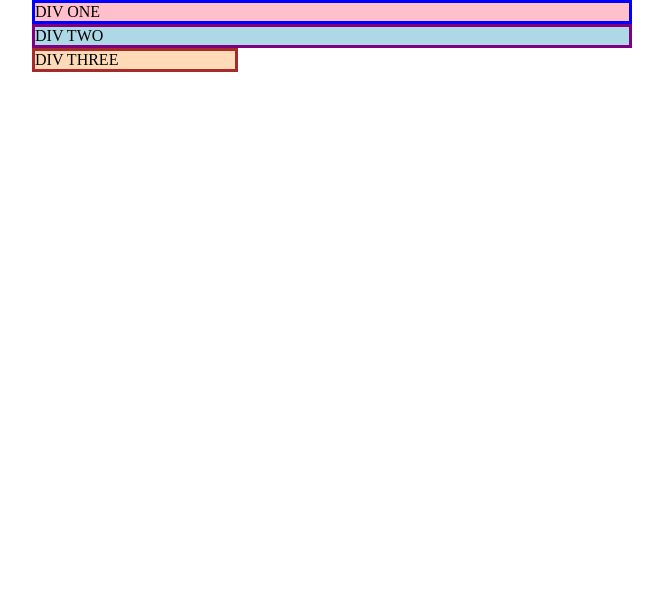
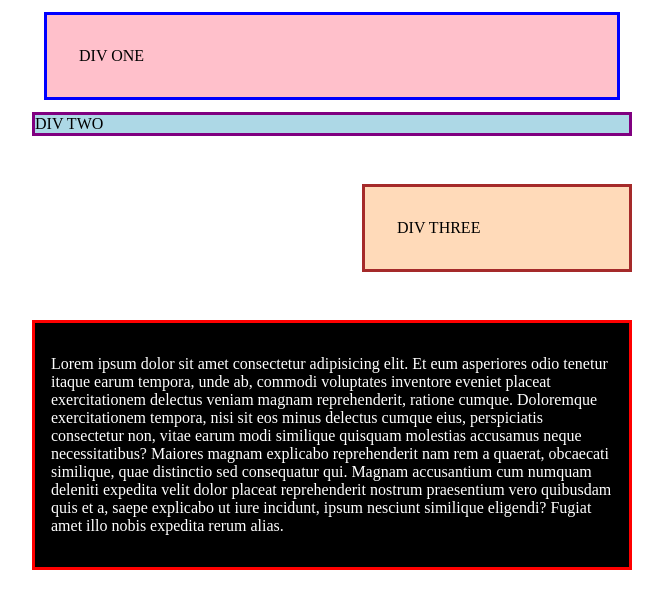
Before and after one commit to protofunc/Odin, a plain HTML site: page exercises/css-exercises/margin-and-padding/01-margin-and-padding-1/index.html in a window 1280 px wide. Shown: the whole page, without its empty margins (308-971 px from the left). Drawn offline with Linux system fonts and the light colour scheme.

Commit message:
css exercises

```diff
--- a/exercises/css-exercises/margin-and-padding/01-margin-and-padding-1/index.html
+++ b/exercises/css-exercises/margin-and-padding/01-margin-and-padding-1/index.html
@@ -17,5 +17,8 @@
     <div class="three">
       DIV THREE
     </div>
+    <div class="four">
+      <p>Lorem ipsum dolor sit amet consectetur adipisicing elit. Et eum asperiores odio tenetur itaque earum tempora, unde ab, commodi voluptates inventore eveniet placeat exercitationem delectus veniam magnam reprehenderit, ratione cumque. Doloremque exercitationem tempora, nisi sit eos minus delectus cumque eius, perspiciatis consectetur non, vitae earum modi similique quisquam molestias accusamus neque necessitatibus? Maiores magnam explicabo reprehenderit nam rem a quaerat, obcaecati similique, quae distinctio sed consequatur qui. Magnam accusantium cum numquam deleniti expedita velit dolor placeat reprehenderit nostrum praesentium vero quibusdam quis et a, saepe explicabo ut iure incidunt, ipsum nesciunt similique eligendi? Fugiat amet illo nobis expedita rerum alias.</p>
+    </div>
   </body>
 </html>
--- a/exercises/css-exercises/margin-and-padding/01-margin-and-padding-1/style.css
+++ b/exercises/css-exercises/margin-and-padding/01-margin-and-padding-1/style.css
@@ -7,15 +7,15 @@ body {
   background: pink;
   border: 3px solid blue;
   /* CHANGE ME */
-  padding: 0px;
-  margin: 0px;
+  padding: 32px;
+  margin: 12px;
 }
 
 .two {
   background: lightblue;
   border: 3px solid purple;
   /* CHANGE ME */
-  margin-bottom: 0px;
+  margin-bottom: 48px;
 }
 
 .three {
@@ -23,6 +23,15 @@ body {
   border: 3px solid brown;
   width: 200px;
   /* CHANGE ME */
-  padding: 0px;
-  margin-left: 0px;
+  padding: 32px;
+  margin-left: auto;
 }
+
+.four {
+  background: black;
+  border: 3px solid red;
+  color: white;
+  padding: 1em;
+  margin-top: 3em;
+
+}
--- a/exercises/css-exercises/margin-and-padding/02-margin-and-padding-2/style.css
+++ b/exercises/css-exercises/margin-and-padding/02-margin-and-padding-2/style.css
@@ -1,3 +1,7 @@
+* {
+  margin: 0;
+}
+
 body {
   background: #eee;
   font-family: sans-serif;
@@ -9,19 +13,33 @@ body {
   margin: 16px auto;
 }
 
+.card, .title, .content, .button-container {
+  padding: 8px;
+  margin-bottom: 8px;
+}
+
 .title {
   background: #e3f4ff;
+  font-size: 16px;
 }
 
 .content {
   background: #e3f4ff;
+  padding: 16px 8px 16px 8px;
 }
 
 .button-container {
   background: #e3f4ff;
+  margin-bottom: 0px;
+  text-align: center;
+
 }
 
 button {
   background: white;
   border: 1px solid #eee;
+  display: block;
+  margin-left: auto;
+  margin-right: auto;
+  padding: 8px 24px 8px 24px;
 }
```
Also changed, not shown: exercises/css-exercises/margin-and-padding/02-margin-and-padding-2/index.html (+7 -1 lines), foundation/index.html (+17 -6 lines), foundation/styles.css (+7 -6 lines), exercises/css-exercises/margin-and-padding/01-margin-and-padding-1/README.md, exercises/css-exercises/margin-and-padding/02-margin-and-padding-2/README.md, foundation/Readme.md.
